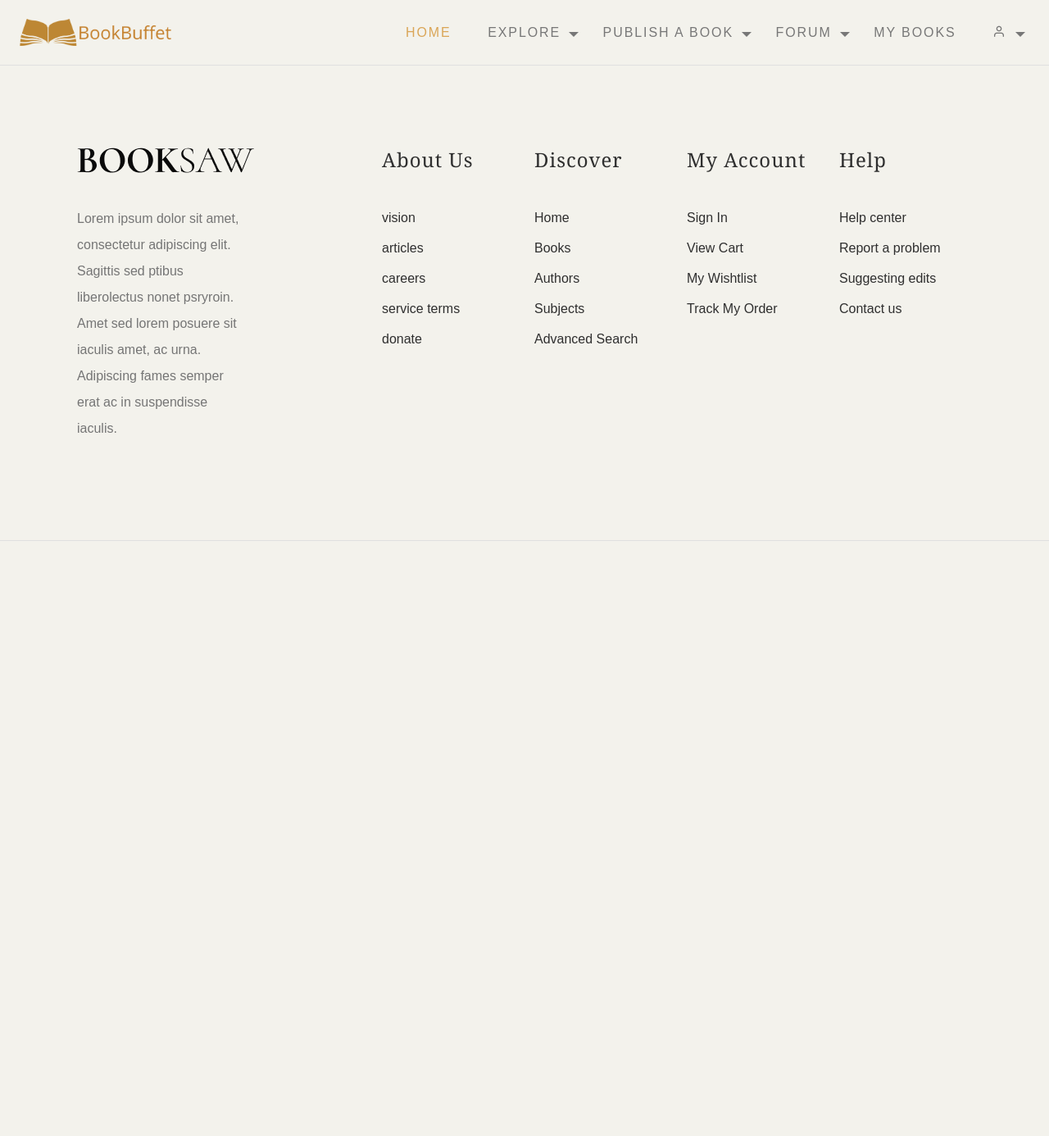
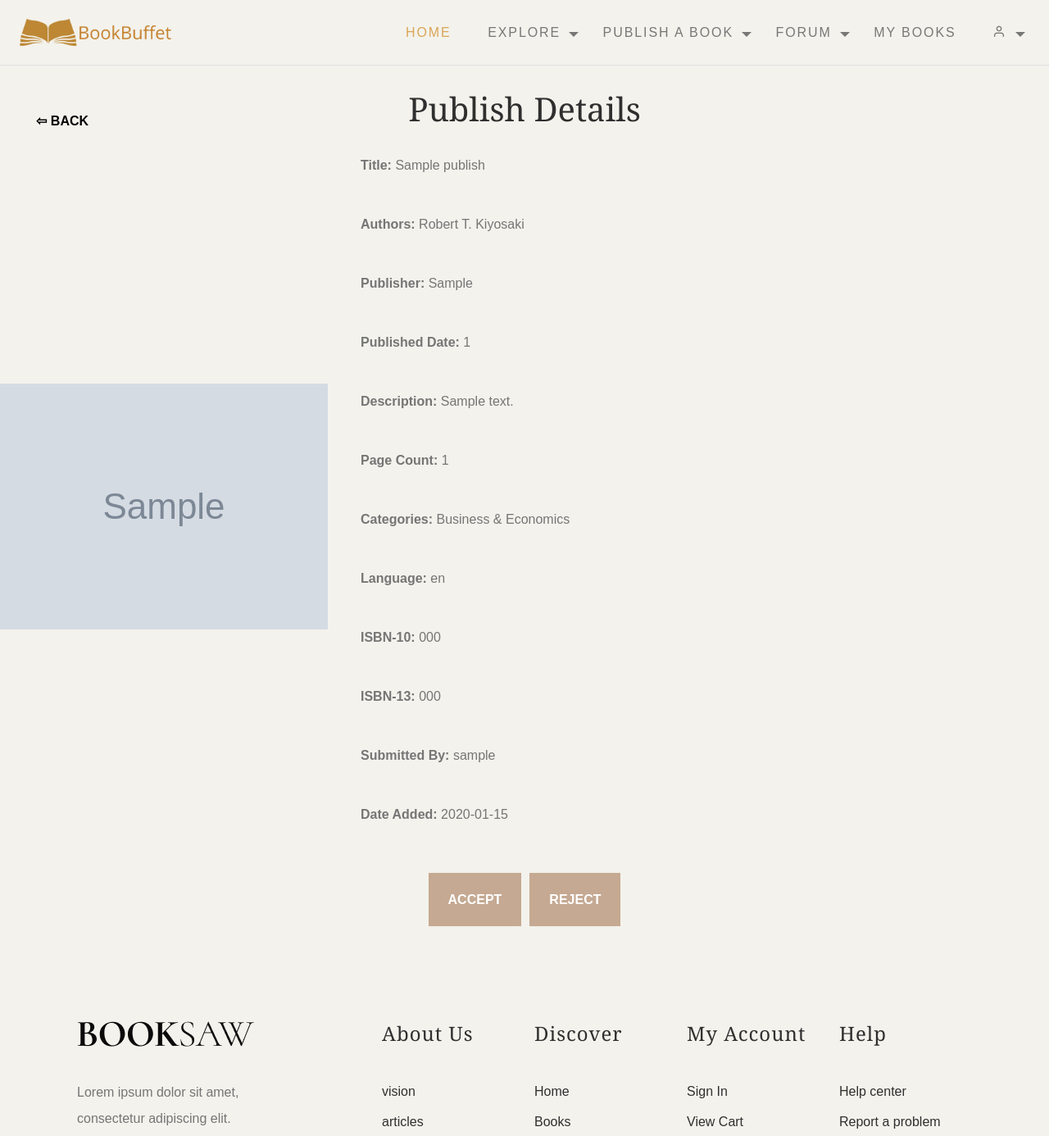
Before and after one commit to pbp-c12-gacor/BookBuffet, a Django app: page /publish/show-publish-detail/1/ in a window 1280 px wide. Shown: the top 1386 px of the page at 82% size. Before the commit the page ends 660 px from the top, so only its background shows below. Run offline with Django 4.2, Linux system fonts and the light colour scheme; data comes from the database, SQL or seed files in the repository; tables that the repository leaves empty hold one stand-in row (values such as "Sample post"); grey boxes marked "Sample" are stand-in pictures; some web fonts are replaced.

Commit message:
Adding features for publish and delete login required for the main page

```diff
--- a/main/views.py
+++ b/main/views.py
@@ -10,7 +10,6 @@ from django.http import HttpResponseNotFound, HttpResponseRedirect
 from .forms import NewUserForm
 
 # Create your views here.
-@login_required(login_url='/login')
 def show_main(request):
     context = {
     }
--- a/publish/forms.py
+++ b/publish/forms.py
@@ -31,8 +31,8 @@ class PublishForm(ModelForm):
         required=True
     )
 
-    published_date = forms.DateField(
-        widget=forms.DateInput(attrs={'type': 'date', 'class': 'custom-width'}),
+    published_date = forms.IntegerField(
+        widget=forms.NumberInput(attrs={'class': 'custom-width'}),
         required=False
     )
 
--- a/publish/models.py
+++ b/publish/models.py
@@ -10,7 +10,7 @@ class Publish(models.Model):
     subtitle = models.TextField(null=True, blank=True)
     authors = models.ManyToManyField(Author, related_name="published_books")
     publisher = models.CharField(max_length=255, null=True, blank=True)
-    published_date = models.DateField(null=True, blank=True)
+    published_date = models.IntegerField(null=True, blank=True)
     description = models.TextField(null=True, blank=True)
     page_count = models.IntegerField(null=True, blank=True)
     categories = models.ManyToManyField(Category, related_name="published_books")
--- a/publish/templates/publish_book.html
+++ b/publish/templates/publish_book.html
@@ -1,6 +1,6 @@
 {% extends "base.html" %}
 
-
+{% block content %}
 
 <style>
     .input-container {
@@ -110,6 +110,7 @@
   </div>
 
 <script>
+
     document.querySelector('#publish-form').addEventListener('submit', async (e) => {
         e.preventDefault(); // Prevent the default form submission
 
--- a/publish/templates/verify_book.html
+++ b/publish/templates/verify_book.html
@@ -2,12 +2,89 @@
 
 {% block content %}
 
-
+<div>
+    <h1 style="text-align: center;">Publish Details</h1>
+    <div id="publishDetails">
+        <div style="display: flex; align-items: center;">
+            <div style="flex: 1; ">
+                {% if cover %}
+                    <img src="{{ cover }}" alt="Cover Image" style="max-width: 100%;">
+                {% else %}
+                    <p style="margin-left: 200px;"><strong>Cover:</strong> Not available</p>
+                {% endif %}
+            </div>
+            <div style="flex: 2; margin-left: 20px;">
+                <p><strong>Title:</strong> {{ title }}</p>
+                <p><strong>Authors:</strong> {{ authors|join:', ' }}</p>
+                <p><strong>Publisher:</strong> {{ publisher }}</p>
+                <p><strong>Published Date:</strong> {{ published_date }}</p>
+                <p><strong>Description:</strong> {{ description }}</p>
+                <p><strong>Page Count:</strong> {{ page_count }}</p>
+                <p><strong>Categories:</strong> {{ categories|join:', ' }}</p>
+                <p><strong>Language:</strong> {{ language }}</p>
+                <p><strong>ISBN-10:</strong> {{ isbn_10 }}</p>
+                <p><strong>ISBN-13:</strong> {{ isbn_13 }}</p>
+                <p><strong>Submitted By:</strong> {{ submitted_by }}</p>
+                <p><strong>Date Added:</strong> {{ date_added }}</p>
+            </div>
+        </div>
+        <button id="backButton" onclick="goBack()" style="position: absolute; top: 100px;
+        left: 20px; cursor: pointer; background-color: transparent; color: black;">&#8678; Back</button>
+        <div style="display: flex; justify-content: center;">
+            <button id="acceptButton" style="margin-right: 10px;">Accept</button>
+            <button id="rejectButton">Reject</button>
+        </div>
+    </div>
+</div>
 
 <script>
-    async function getPublishById(id){
-        return fetch(`/publish/get-publish/${id}/`).then((res) => res.json());
+
+    function goBack() {
+        window.location.href = '/publish/verify-publish/';
     }
+
+    document.getElementById('acceptButton').addEventListener('click', function () {
+        sendConfirmation(true);
+        goBack();
+    });
+
+    document.getElementById('rejectButton').addEventListener('click', function () {
+        sendConfirmation(false);
+        goBack();
+    });
+
+    function sendConfirmation(confirmation) {
+        const urlParts = window.location.pathname.split('/');
+        const id = urlParts[urlParts.length - 2];
+        const csrfToken = getCookie('csrftoken');
+
+        console.log('ID:', id);
+
+        fetch(`/publish/confirming-publish/${id}/`, {
+            method: 'POST',
+            headers: {
+                'X-CSRFToken': csrfToken,
+                'Content-Type': 'application/x-www-form-urlencoded',
+            },
+            body: `verify=${confirmation}`,
+        })
+            .then(response => response.json())
+            .then(data => {
+                alert(data.message);
+            })
+            .catch(error => {
+                console.error('Error:', error);
+            });
+    }
+
+    function getCookie(name) {
+        const value = `; ${document.cookie}`;
+        const parts = value.split(`; ${name}=`);
+        if (parts.length === 2) {
+            return parts.pop().split(';').shift();
+        }
+    }
+
 </script>
 
 {% endblock content %}
--- a/publish/urls.py
+++ b/publish/urls.py
@@ -15,4 +15,6 @@ urlpatterns = [
     path('show-publish-detail/<int:id>/', show_publish_detail, name='show_publish_detail'),
     path('delete-all-publish/', delete_all_publish, name='delete_all_publish'),
     path('get-unverified-publish/', get_unverified_publish, name='get_unverified_publish'),
+    path('get-user/<int:id>/', get_user, name='get_user'),
+    path('confirming-publish/<int:id>/', confirming_publish, name='confirming_publish'),
 ] + static(settings.MEDIA_URL, document_root=settings.MEDIA_ROOT)
--- a/publish/views.py
+++ b/publish/views.py
@@ -12,6 +12,7 @@ from django.contrib.auth.decorators import login_required
 from django.views.decorators.csrf import csrf_exempt
 from .forms import PublishForm
 from django.contrib.auth.decorators import user_passes_test
+from django.http import JsonResponse
 
 @login_required(login_url='/login')
 @csrf_exempt
@@ -33,15 +34,36 @@ def verify_publish(request):
         return render(request, 'verify_publish.html', {'publish_to_verify': publish_to_verify})
     return render(request, 'not_permitted.html', {})
 
+@login_required(login_url='/login')
 def my_publish(request):
     publish = Publish.objects.filter(user = request.user)
     return render(request, 'my_publish.html', {'publish':publish})
 
 def show_publish_detail(request, id):
     publish = Publish.objects.get(pk=id)
+    context = {
+        'title': publish.title,
+        'authors': [author.name for author in publish.authors.all()],
+        'publisher': publish.publisher,
+        'published_date': publish.published_date if publish.published_date else "-",
+        'description': publish.description if publish.description else "-",
+        'page_count': publish.page_count if publish.page_count else "-",
+        'categories': [category.name for category in publish.categories.all()],
+        'language': publish.language if publish.language else "-",
+        'cover': publish.cover.url if publish.cover else None,
+        'isbn_10': publish.isbn_10 if publish.isbn_10 else "-",
+        'isbn_13': publish.isbn_13 if publish.isbn_13 else "-",
+        'submitted_by': publish.user.username,
+        'date_added': publish.date_added.strftime('%Y-%m-%d'),
+    }
+    return render(request, 'verify_book.html', context)
 
+@csrf_exempt
+def confirming_publish(request, id):
     if request.method == 'POST':
-        if request.POST.get('verify') == 'true':
+        publish = Publish.objects.get(pk=id)
+        verify = request.POST.get('verify')
+        if verify == 'true':
             book = Book(
                 title=publish.title,
                 authors=publish.authors.all(),
@@ -59,12 +81,12 @@ def show_publish_detail(request, id):
             publish.is_verified = True
             publish.is_valid = True
             publish.save()
-            return redirect('publish:verify_publish')
-        elif request.POST.get('verify') == 'false':
+            return JsonResponse({'message': 'Book published successfully'})
+        elif verify == 'false':
             publish.is_verified = True
             publish.save()
-            return redirect('publish:verify_publish')
-    return render(request, 'verify_book.html', {'publish': publish})
+            return JsonResponse({'message': 'Book rejected successfully'})
+
 
 def get_publish_by_id(request, publish_id):
     publish = Publish.objects.get(pk=publish_id)
@@ -76,7 +98,13 @@ def get_unverified_publish(request):
 
 def get_publish(request):
     publish = Publish.objects.filter(user=request.user)
-    return HttpResponse(serializers.serialize('json', publish))
+    return HttpResponse(serializers.serialize('json', publish), content_type="application/json")
+
+def get_user(request, id):
+    publish = Publish.objects.get(pk=id)
+    username = publish.user.username
+    data = {'username': username}
+    return JsonResponse(data)
 
 @csrf_exempt
 def delete_all_publish(request):
```
Also changed, not shown: publish/templates/my_publish.html (+25 -2 lines), publish/templates/verify_publish.html (+12 -5 lines), publish/migrations/0005_alter_publish_published_date.py (added).
